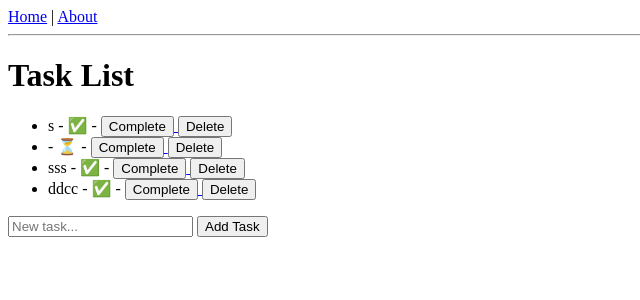
After one commit to Soushiyan8Sohrabi/flask-project, a Flask app: page /tasks in a window 1280 px wide. The commit adds this page. Shown: the top 300 px of the page, without its empty margins (0-640 px from the left). Run offline with Flask 3, Linux system fonts and the light colour scheme; data comes from the database, SQL or seed files in the repository; both versions use the stored data as it was after the commit.

Commit message:
Session 5: SQLAlchemy models, CRUD operations, todo list

```diff
--- a/app.py
+++ b/app.py
@@ -1,7 +1,51 @@
 from flask import Flask, render_template, request, flash, redirect, url_for, session, make_response
+from flask_sqlalchemy import SQLAlchemy
 
 app = Flask(__name__)
 app.secret_key = "my_secret_key"
+app.config['SQLALCHEMY_DATABASE_URI'] = 'sqlite:///database.db'
+db = SQLAlchemy(app)
+
+class Task(db.Model):
+    id = db.Column(db.Integer, primary_key=True)
+    title = db.Column(db.String(100), nullable=False)
+    done = db.Column(db.Boolean, default=False)
+    priority = db.Column(db.String(20), nullable=False, default="Important")
+
+    def __repr__(self):
+        return f'<Task {self.title}>'
+
+@app.route('/add-task', methods=['POST'])
+def add_task():
+    title = request.form.get('title')
+    new_task = Task(title=title)
+    db.session.add(new_task)
+    db.session.commit()
+    return redirect(url_for('tasks'))
+
+@app.route('/tasks')
+def tasks():
+    all_tasks = Task.query.all()
+    return render_template('tasks.html', tasks=all_tasks)
+
+@app.route('/complete/<int:task_id>')
+def complete_task(task_id):
+    task = Task.query.get(task_id)
+    task.done = True
+    db.session.commit()
+    return redirect(url_for('tasks'))
+
+@app.route('/delete/<int:task_id>')
+def delete_task(task_id):
+    task = Task.query.get(task_id)
+    db.session.delete(task)
+    db.session.commit()
+    return redirect(url_for('tasks'))
+
+@app.route('/tasks/done')
+def done_tasks():
+    completed_tasks = Task.query.filter_by(done=True).all()
+    return render_template('tasks.html', tasks=completed_tasks)
 
 @app.route('/')
 def home():
--- /dev/null
+++ b/templates/tasks.html
@@ -0,0 +1,28 @@
+{% extends 'base.html' %}
+
+{% block content %}
+
+<h1>Task List</h1>
+
+<ul>
+    {% for task in tasks %}
+        <li>
+            {{ task.title }} - {% if task.done %}✅{% else %}⏳{% endif %} -
+            <a href="{{ url_for('complete_task', task_id=task.id) }}">
+                <button>Complete</button>
+            </a>
+
+
+            <a href="{{ url_for('delete_task', task_id=task.id) }}">
+                <button>Delete</button>
+            </a>
+        </li>
+    {% endfor %}
+</ul>
+
+<form method="POST" action="/add-task">
+    <input type="text" name="title" placeholder="New task...">
+    <button type="submit">Add Task</button>
+</form>
+
+{% endblock %}
```
Also changed, not shown: instance/database.db (added), static/style.css (line endings or trailing spaces), 2 other files.
